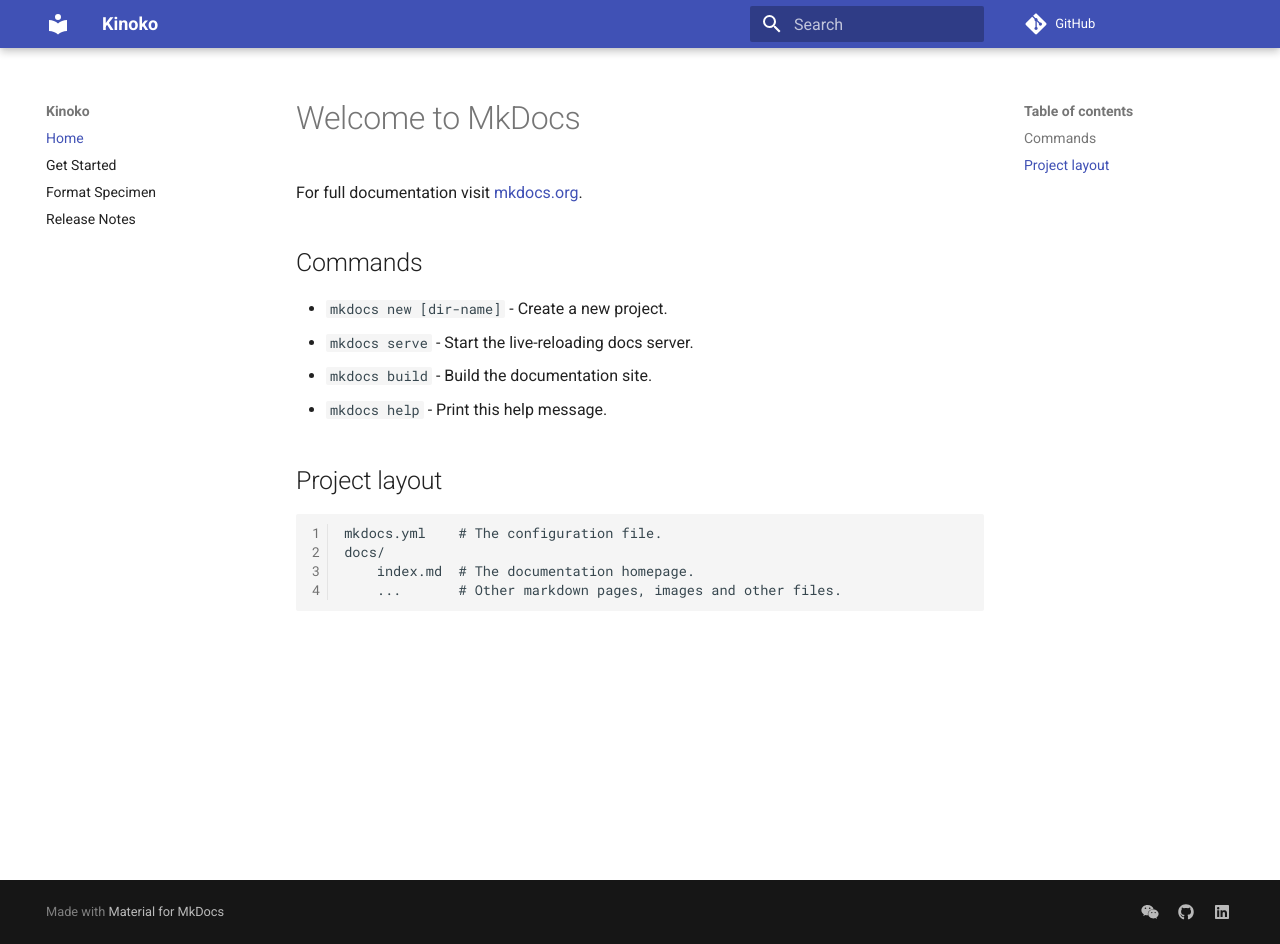
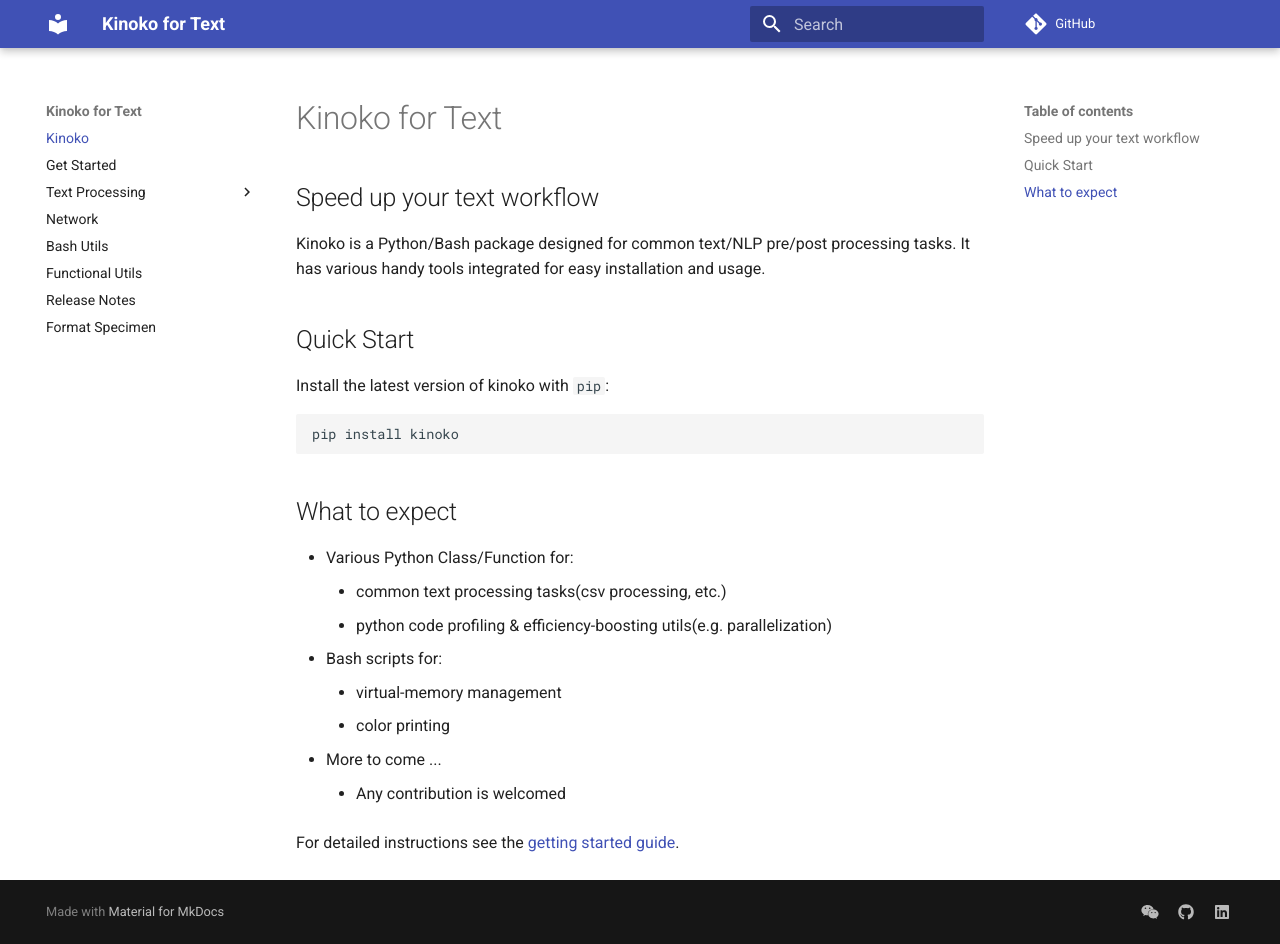
Before and after one commit to koyo922/kinoko, an MkDocs documentation site: the page built from docs/index.md, in a window 1280 px wide and 944 px high. Built offline with MkDocs 1.6.1 and Material for MkDocs 9.7.7, drawn with Linux system fonts in a browser that asks for light colours; comment, search, counter and statistics services are not loaded.

Commit message:
mkdoc ready

````diff
--- a/docs/index.md
+++ b/docs/index.md
@@ -1,17 +1,27 @@
-# Welcome to MkDocs
+# Kinoko for Text
 
-For full documentation visit [mkdocs.org](http://mkdocs.org).
+## Speed up your text workflow
 
-## Commands
+Kinoko is a Python/Bash package designed for common text/NLP pre/post processing tasks.
+It has various handy tools integrated for easy installation and usage.
 
-* `mkdocs new [dir-name]` - Create a new project.
-* `mkdocs serve` - Start the live-reloading docs server.
-* `mkdocs build` - Build the documentation site.
-* `mkdocs help` - Print this help message.
+## Quick Start
 
-## Project layout
+Install the latest version of kinoko with `pip`:
 
-    mkdocs.yml    # The configuration file.
-    docs/
-        index.md  # The documentation homepage.
-        ...       # Other markdown pages, images and other files.
+```bash
+pip install kinoko
+```
+
+## What to expect
+
+- Various Python Class/Function for:
+    - common text processing tasks(csv processing, etc.)
+    - python code profiling & efficiency-boosting utils(e.g. parallelization)
+- Bash scripts for:
+    - virtual-memory management
+    - color printing
+- More to come ...
+    - Any contribution is welcomed
+
+For detailed instructions see the [getting started guide](getting-started.md).
--- a/mkdocs.yml
+++ b/mkdocs.yml
@@ -1,4 +1,4 @@
-site_name: Kinoko
+site_name: Kinoko for Text
 site_description: Detailed Documentation for Kinoko
 site_author: Weishuo QIAN
 
@@ -59,7 +59,13 @@
   - pymdownx.highlight
 
 nav:
-  - Home: index.md
-  - Get Started: start.md
+  - Kinoko: index.md
+  - Get Started: getting-started.md
+  - Text Processing:
+    - csv: csv.md
+    - logging: log.md
+  - Network: network.md
+  - Bash Utils: bash.md
+  - Functional Utils: func.md
+  - Release Notes: changelog.md
   - Format Specimen: format_specimen.md
-  - Release Notes: changelog.md
````
Also changed, not shown: docs/getting-started.md (added, +198 -0 lines), docs/start.md (deleted, +0 -11 lines).
